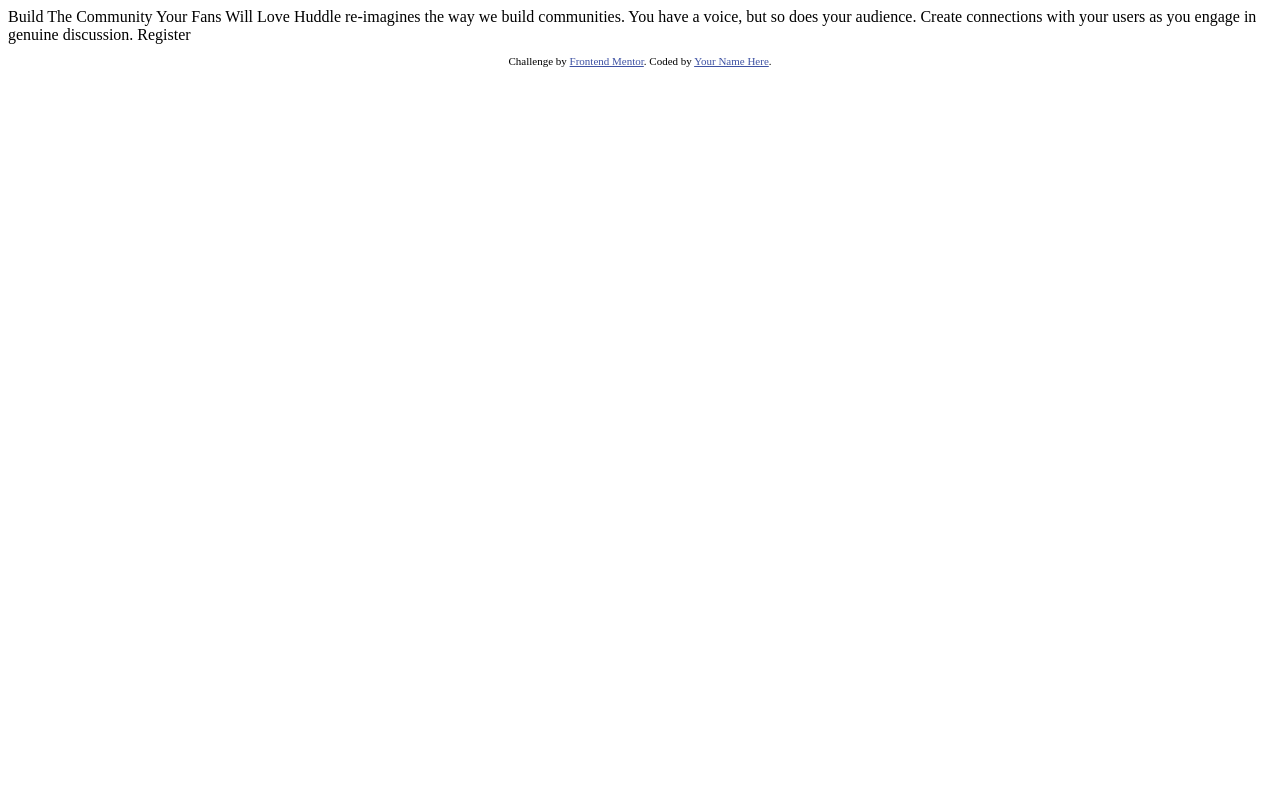
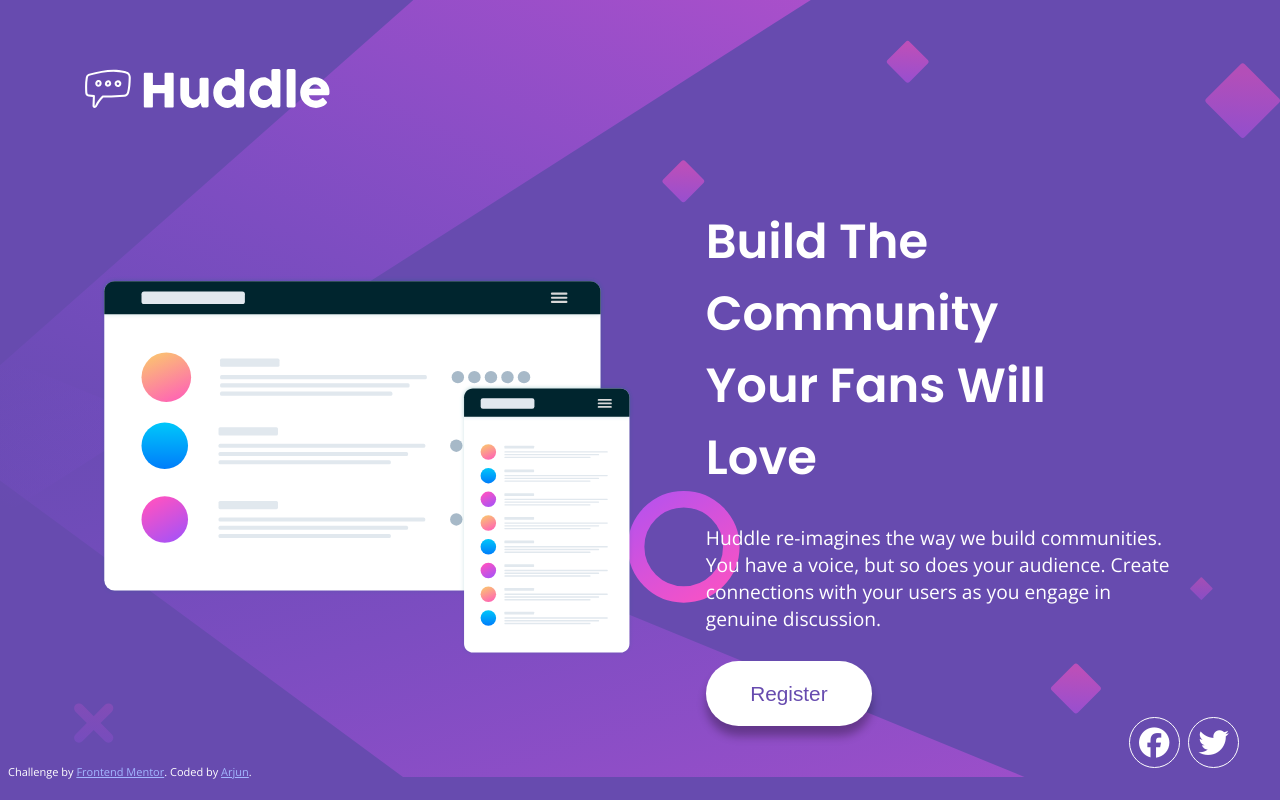
Before and after one commit to arjunindia/frontendmentor-p3, a plain HTML site: page index.html in a window 1280 px wide. Drawn offline with nearby package versions, Linux system fonts and the light colour scheme.

Commit message:
completed

```diff
--- a/index.html
+++ b/index.html
@@ -1,33 +1,193 @@
 <!DOCTYPE html>
 <html lang="en">
   <head>
-  <meta charset="UTF-8">
-  <meta name="viewport" content="width=device-width, initial-scale=1.0"> <!-- displays site properly based on user's device -->
+    <meta charset="UTF-8" />
+    <meta name="viewport" content="width=device-width, initial-scale=1.0" />
+    <!-- displays site properly based on user's device -->
 
-  <link rel="icon" type="image/png" sizes="32x32" href="./images/favicon-32x32.png">
+    <link
+      rel="icon"
+      type="image/png"
+      sizes="32x32"
+      href="./images/favicon-32x32.png"
+    />
 
-  <title>Frontend Mentor | Huddle landing page with single introductory section</title>
+    <title>
+      Frontend Mentor | Huddle landing page with single introductory section
+    </title>
 
     <!-- Feel free to remove these styles or customise in your own stylesheet 👍 -->
     <style>
-    .attribution { font-size: 11px; text-align: center; }
-    .attribution a { color: hsl(228, 45%, 44%); }
+      @import url("https://fonts.googleapis.com/css2?family=Open+Sans&family=Poppins:wght@400;600&display=swap");
+      body {
+        font-family: "Open Sans", sans-serif;
+        background-image: url("./images/bg-desktop.svg");
+        background-repeat: no-repeat;
+        background-size: cover;
+        background-color: hsl(257, 40%, 49%);
+        color: white;
+      }
+      h1,
+      h2,
+      h3,
+      h4,
+      h5,
+      h6 {
+        margin: 0;
+        font-family: "Poppins", sans-serif;
+      }
+      h1 {
+        font-size: 3rem;
+        width: 80%;
+      }
+      p {
+        font-family: "Open Sans", sans-serif;
+        font-size: 1.2rem;
+        font-weight: 400;
+      }
+      img {
+        max-width: 100%;
+      }
+      header {
+        padding: 3rem 5vw;
+      }
+      main {
+        display: grid;
+        grid-template-columns: repeat(auto-fit, minmax(375px, 1fr));
+        gap: 1vw;
+        place-items: center;
+      }
+      .sm {
+        position: absolute;
+        display: flex;
+        width: 10%;
+        justify-content: space-evenly;
+        /* margin: 1rem 0; */
+        bottom: 2rem;
+        right: 2rem;
+      }
+      i {
+        text-align: center;
+        font-size: 1.9rem;
+        height: 1em;
+        width: 1.6em;
+        border: 1px solid white;
+        border-radius: 50px;
+        padding: 0.3em 0;
+      }
+      @media screen and (min-width: 50rem) {
+        .text {
+          width: 80%;
+          /* margin-right: 10%; */
+        }
+        main {
+          padding: 2rem;
+        }
+        p {
+          padding: 10px 0;
+        }
+        main > img {
+          justify-self: flex-end;
+          /* margin-left: 10%; */
+          width: 90%;
+        }
+      }
+      @media screen and (max-width: 50rem) {
+        * {
+          text-align: center;
+        }
+        h1 {
+          font-size: 2rem;
+          width: 80%;
+          margin: 0 auto;
+        }
+        p {
+          font-size: 1rem;
+        }
+        .text {
+          width: 90%;
+        }
+        img {
+          width: 80%;
+        }
+        .logo {
+          width: 40%;
+          padding: 0;
+        }
+        header {
+          padding: 0;
+          padding-bottom: 3rem;
+        }
+        body {
+          background-image: url("./images/bg-mobile.svg");
+          background-size: contain;
+        }
+        .sm {
+          /* position: absolute; */
+          width: 100%;
+          right: 0;
+          justify-content: center;
+          gap: 5vw;
+        }
+        i {
+          font-size: 1.5rem;
+        }
+      }
+      button {
+        width: 35%;
+        font-size: 1.3rem;
+        padding: 1em;
+        border: none;
+        background-color: white;
+        color: hsl(257, 40%, 49%);
+        border-radius: 50px;
+        box-shadow: 0 10px 10px hsla(0, 0%, 0%, 0.3);
+      }
+
+      footer {
+        position: absolute;
+        bottom: 0;
+      }
+      .attribution {
+        font-size: 11px;
+        text-align: center;
+      }
+      .attribution a {
+        color: hsl(228, 100%, 82%);
+      }
     </style>
   </head>
   <body>
-
-  Build The Community Your Fans Will Love
-
-  Huddle re-imagines the way we build communities. You have a voice, but so does your audience.
-  Create connections with your users as you engage in genuine discussion.
-
-  Register
-
+    <header>
+      <div class="logo"><img src="./images/logo.svg" alt="Logo" /></div>
+    </header>
+    <main>
+      <img src="./images/illustration-mockups.svg" alt="App mockup wireframe" />
+      <div class="text">
+        <h1>Build The Community Your Fans Will Love</h1>
+        <p>
+          Huddle re-imagines the way we build communities. You have a voice, but
+          so does your audience. Create connections with your users as you
+          engage in genuine discussion.
+        </p>
+        <button>Register</button>
+      </div>
+    </main>
+    <section class="sm">
+      <i class="fab fa-facebook"></i>
+      <i class="fab fa-twitter"></i>
+    </section>
     <footer>
       <p class="attribution">
-      Challenge by <a href="https://www.frontendmentor.io?ref=challenge" target="_blank">Frontend Mentor</a>.
-      Coded by <a href="#">Your Name Here</a>.
+        Challenge by
+        <a href="https://www.frontendmentor.io?ref=challenge" target="_blank"
+          >Frontend Mentor</a
+        >. Coded by <a href="#">Arjun</a>.
       </p>
     </footer>
+    <script
+      src="https://kit.fontawesome.com/50eadab3bd.js"
+      crossorigin="anonymous"
+    ></script>
   </body>
 </html>
```
Also changed, not shown: screenshot.png (added), 1 other file. Lines whose indentation alone changed are shown as unchanged.
